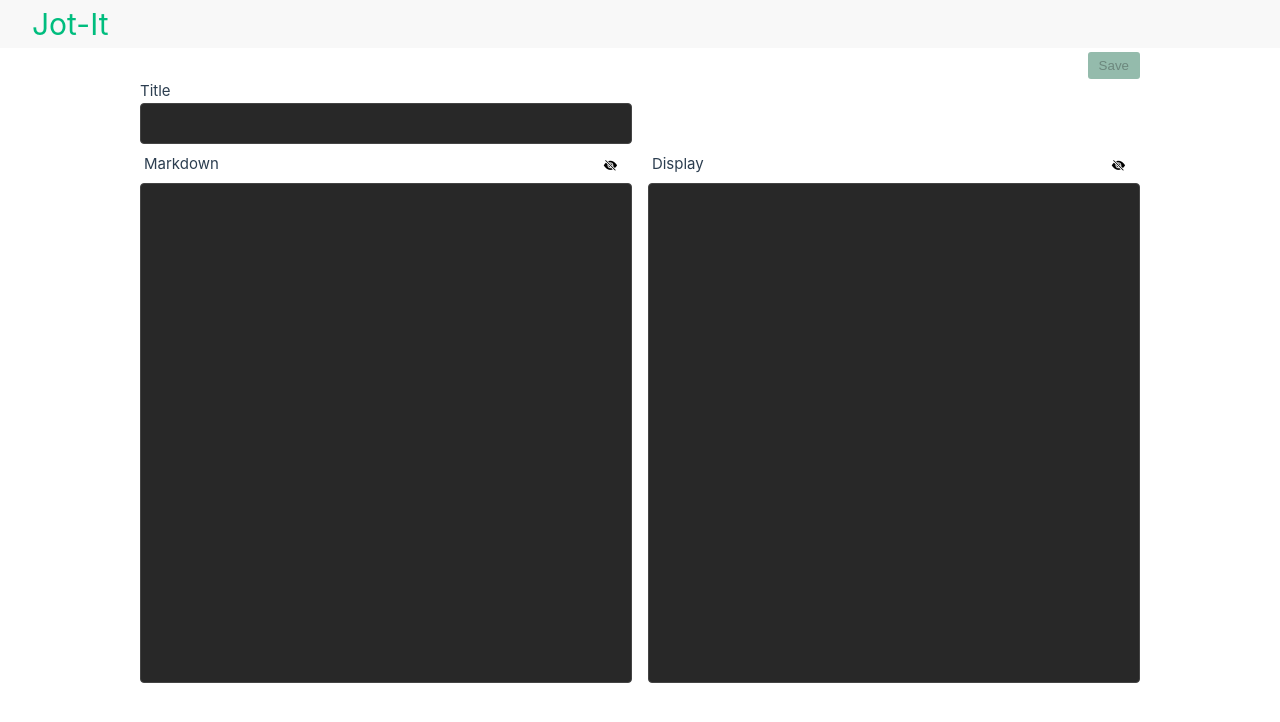
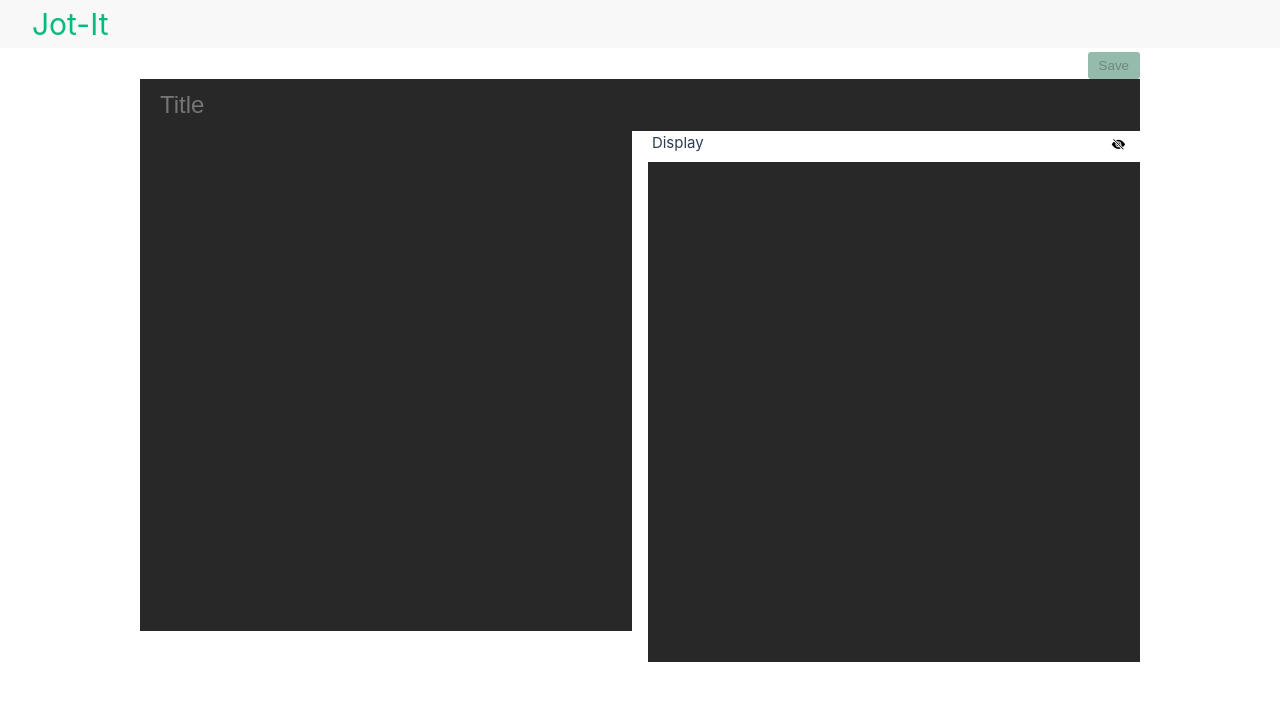
Before and after one commit to murphyjstevens/jot-it, a Vue app: page /notes/new in a window 1280 px wide. Shown: the top 722 px of the page. Built offline with nearby package versions, Linux system fonts and the light colour scheme.

Commit message:
Halfway through redesigning screen

```diff
--- a/src/assets/input.scss
+++ b/src/assets/input.scss
@@ -1,8 +1,7 @@
 input, textarea {
     background-color: var(--vt-c-black-mute);
     color: inherit;
-    border: 1px solid #444;
-    border-radius: 4px;
+    border: none;
     padding: 12px 20px;
     resize: none;
 
--- a/src/components/NoteItem.vue
+++ b/src/components/NoteItem.vue
@@ -63,33 +63,27 @@ function save() {
         </button>
       </div>
       <div class="note-input-row">
-        <div class="note-input-wrapper flex-column">
-          <label for="title">Title</label>
-          <input id="title" v-model="note.title" />
-        </div>
-        <div class="markdown-column-spacer"></div>
-        <div class="note-input-wrapper flex-column"></div>
+        <h1 class="note-input-wrapper flex-column">
+          <input id="title" v-model="note.title" placeholder="Title" />
+        </h1>
       </div>
-      <div
-        id="markdown"
-        class="markdown-wrapper justify-content-space-between mt-2"
-      >
-        <button
+      <div id="markdown" class="markdown-wrapper justify-content-space-between">
+        <!-- <button
           title="Show markdown"
           @click="setVisible(true, true)"
           class="floating-show floating-show-markdown"
           :class="{ 'hiding-show hiding-show-markdown': isMarkdownVisible }"
         >
           <i class="bi-eye-fill"></i>
-        </button>
-        <button
+        </button> -->
+        <!-- <button
           title="Show display"
           @click="setVisible(true, false)"
           class="floating-show floating-show-display"
           :class="{ 'hiding-show hiding-show-display': isDisplayVisible }"
         >
           <i class="bi-eye-fill"></i>
-        </button>
+        </button> -->
         <div
           class="flex-column markdown-column"
           :class="{
@@ -97,7 +91,7 @@ function save() {
             'maximized-column': !isDisplayVisible,
           }"
         >
-          <div class="flex-row justify-content-space-between mr-1 ml-1">
+          <!-- <div class="flex-row justify-content-space-between mr-1 ml-1">
             <label for="markdown">Markdown</label>
             <button
               title="Hide markdown"
@@ -114,7 +108,7 @@ function save() {
             >
               <i class="bi-eyeglasses"></i>
             </button>
-          </div>
+          </div> -->
           <textarea
             id="markdown"
             v-model="note.markdownText"
@@ -174,6 +168,10 @@ function save() {
 
   .note-input-wrapper {
     flex: 1;
+
+    & > input {
+      font-size: 1.5rem;
+    }
   }
 }
 
@@ -216,8 +214,6 @@ function save() {
   height: 500px;
   background-color: var(--vt-c-black-mute);
   color: inherit;
-  border: 1px solid #444;
-  border-radius: 4px;
   padding: 12px 20px;
 }
 
```
